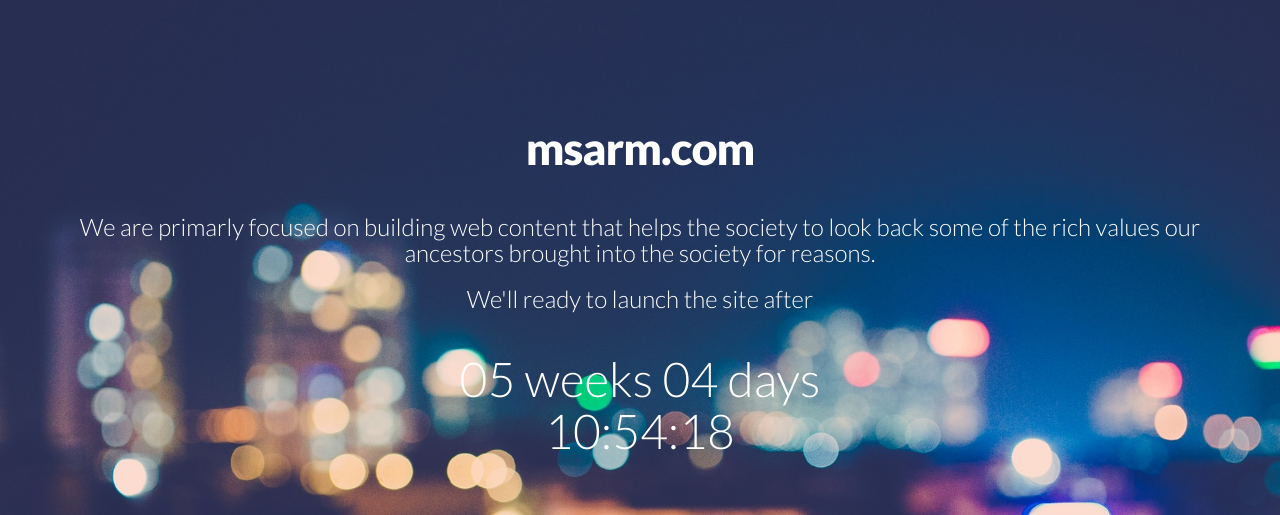
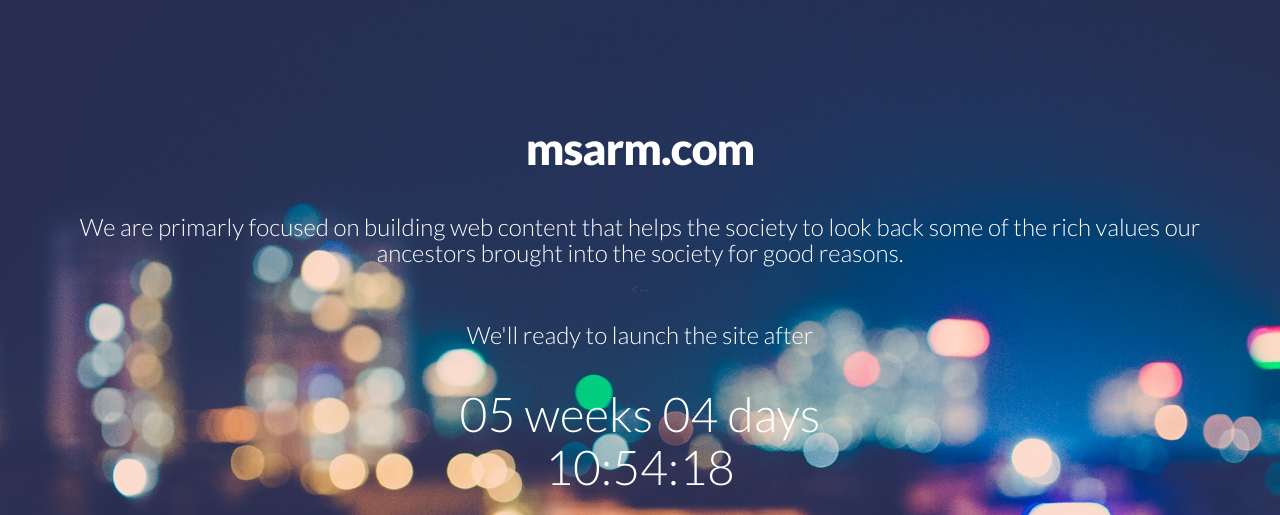
Before and after one commit to msarm/ms.com, a plain HTML site: page index.html in a window 1280 px wide. Shown: the top 515 px of the page. Drawn offline with nearby package versions, Linux system fonts and the light colour scheme.

Commit message:
Removed launch content

```diff
--- a/index.html
+++ b/index.html
@@ -27,15 +27,15 @@
 			<div class="row">
 				<div class="col-md-12">
 					<h1>msarm.com</h1>
-					<h2 class="subtitle">We are primarly focused on building web content that helps the society to look back some of the rich values our ancestors brought into the society for reasons.</h2>
-					<h2 class="subtitle">We'll ready to launch the site after</h2>
+					<h2 class="subtitle">We are primarly focused on building web content that helps the society to look back some of the rich values our ancestors brought into the society for good reasons.</h2>
+					<-- <h2 class="subtitle">We'll ready to launch the site after</h2>
 					<div id="countdown"></div>
 					<form class="form-inline signup" role="form">
 					  <div class="form-group">
 					    <input type="email" class="form-control" id="exampleInputEmail1" placeholder="Enter your email address">
 					  </div>
 					  <button type="submit" class="btn btn-theme">Get notified!</button>
-					</form>
+					</form> -->
                     <div class="social">
                         <a href="https://www.facebook.com/msarmTech"><i class="fa fa-facebook" aria-hidden="true"></i></a>
                          <a href="https://twitter.com/msarmTech"><i class="fa fa-twitter" aria-hidden="true"></i></a>
@@ -53,12 +53,12 @@
 	</div>
     <script src="https://code.jquery.com/jquery-1.10.2.min.js"></script>
     <script src="assets/js/bootstrap.min.js"></script>
-	<script src="assets/js/jquery.countdown.min.js"></script>
+<--	<script src="assets/js/jquery.countdown.min.js"></script>
 	<script type="text/javascript">
       $('#countdown').countdown('2017/03/31', function(event) {
         $(this).html(event.strftime('%w weeks %d days <br /> %H:%M:%S'));
       });
-    </script>
+    </script> -->
 
 </body>
 </html>
```
